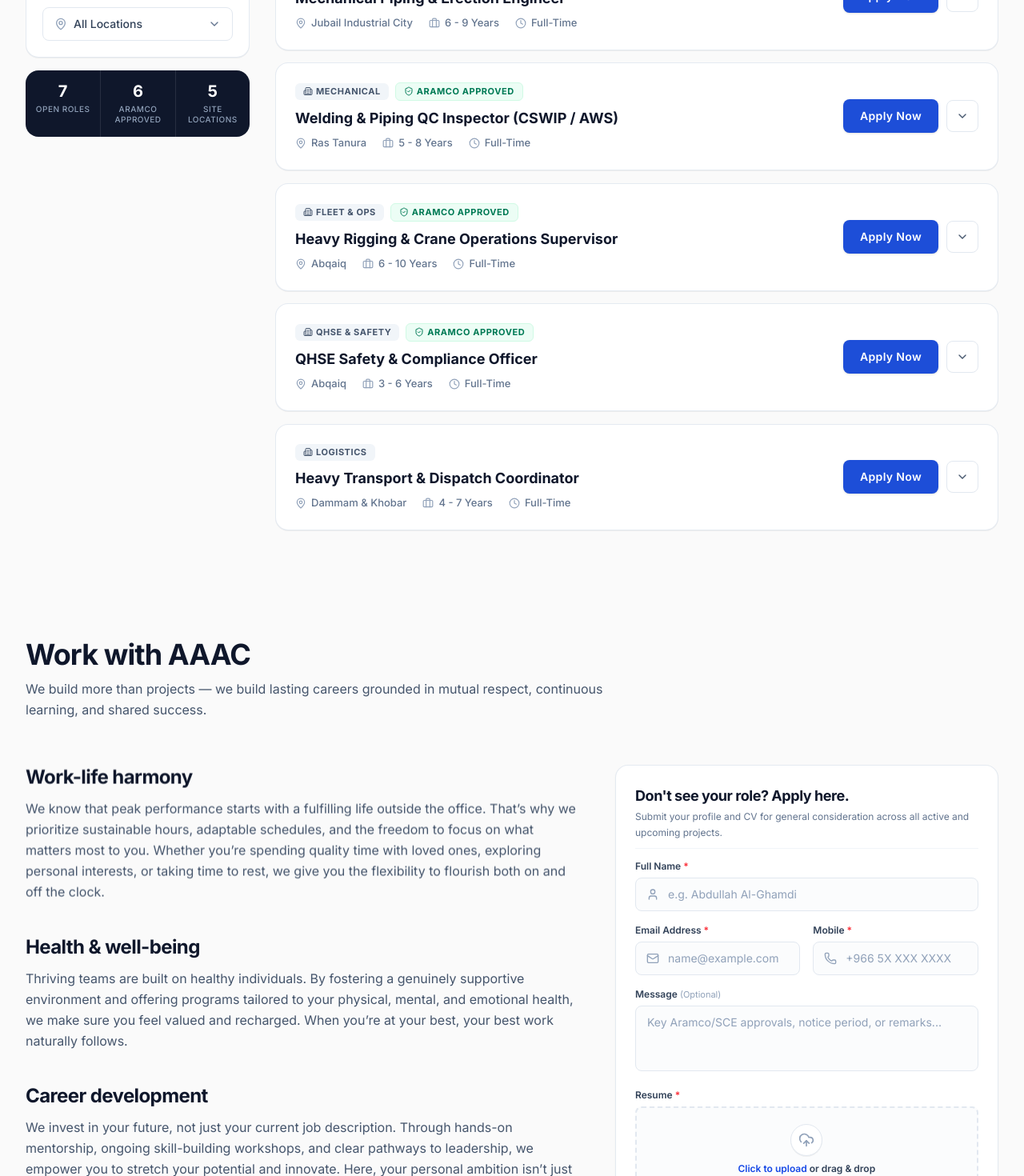
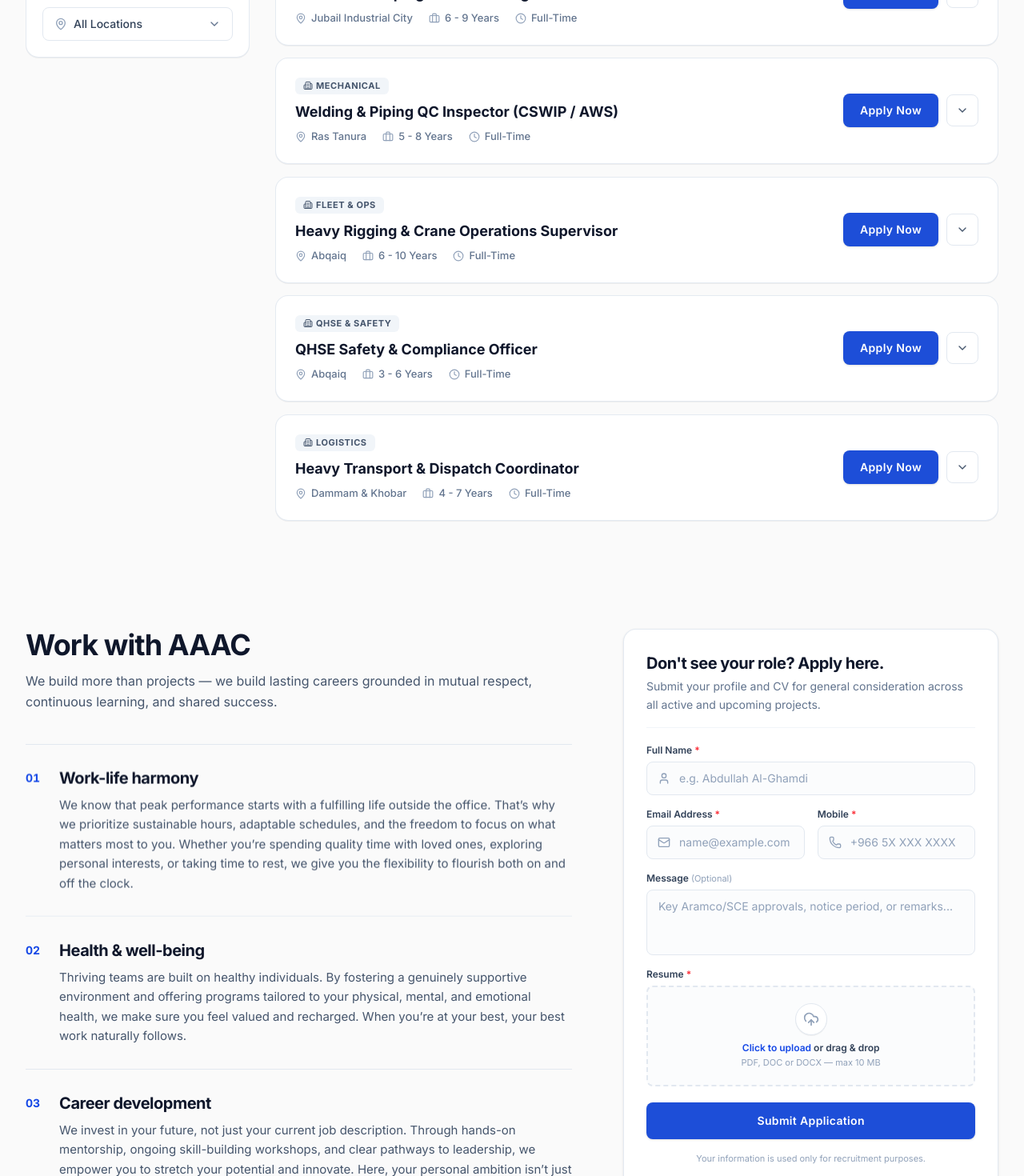
Before and after one commit to mindstory-webteam/alattaf, a Next.js app: page /career in a window 1280 px wide. Shown: the part 1040-2510 px from the top of the page at 80% size. Built offline with nearby package versions, Linux system fonts and the light colour scheme.

Commit message:
changes that in career

```diff
--- a/components/ApplicationForm.tsx
+++ b/components/ApplicationForm.tsx
@@ -268,7 +268,7 @@ export default function ApplicationForm({
           value={formData.message}
           onChange={(e) => setFormData({ ...formData, message: e.target.value })}
           placeholder="Key Aramco/SCE approvals, notice period, or remarks..."
-          className={inputClass.replace("pl-10", "pl-3.5") + " resize-none"}
+          className={inputClass.replace("pl-10", "pl-3.5") + " block resize-none"}
         />
       </div>
 
--- a/components/CareerRolesSection.tsx
+++ b/components/CareerRolesSection.tsx
@@ -8,7 +8,6 @@ import {
   Check,
   X,
   Briefcase,
-  ShieldCheck,
   SlidersHorizontal,
   RotateCcw,
   CheckCircle2,
@@ -281,8 +280,6 @@ export default function CareerRolesSection() {
 
   const activeDeptLabel =
     departmentsList.find((d) => d.slug === activeDept)?.label ?? "All";
-  const aramcoCount = jobsData.filter((j) => j.aramcoApproved).length;
-  const siteCount = new Set(jobsData.map((j) => j.location)).size;
   const hasActiveFilters = activeDept !== "all" || activeLocation !== "All Locations";
 
   return (
@@ -404,24 +401,6 @@ export default function CareerRolesSection() {
           </div>
         </div>
 
-        {/* Quick stats (desktop) */}
-        <div className="hidden lg:grid grid-cols-3 bg-slate-900 rounded-2xl text-white overflow-hidden">
-          {[
-            { value: jobsData.length, label: "Open Roles" },
-            { value: aramcoCount, label: "Aramco Approved" },
-            { value: siteCount, label: "Site Locations" },
-          ].map((stat, i) => (
-            <div
-              key={stat.label}
-              className={`px-3 py-4 text-center ${i > 0 ? "border-l border-white/10" : ""}`}
-            >
-              <p className="text-xl font-bold leading-none">{stat.value}</p>
-              <p className="mt-1.5 text-[10px] font-medium uppercase tracking-wider text-slate-400 leading-tight">
-                {stat.label}
-              </p>
-            </div>
-          ))}
-        </div>
       </aside>
 
       {/* ───────────── RIGHT: Roles List ───────────── */}
@@ -495,12 +474,6 @@ export default function CareerRolesSection() {
                           <Building2 className="w-3 h-3" />
                           {job.department}
                         </span>
-                        {job.aramcoApproved && (
-                          <span className="inline-flex items-center gap-1 px-2.5 py-0.5 rounded-md bg-emerald-50 border border-emerald-100 text-[11px] font-bold uppercase tracking-wider text-emerald-700">
-                            <ShieldCheck className="w-3 h-3" />
-                            Aramco Approved
-                          </span>
-                        )}
                       </div>
 
                       <h3 className="text-base sm:text-lg font-bold text-slate-900 leading-snug">
@@ -718,12 +691,6 @@ export default function CareerRolesSection() {
                   ))}
                 </div>
 
-                {selectedJobForModal.aramcoApproved && (
-                  <div className="mt-5 inline-flex items-center gap-1.5 px-3 py-1 rounded-full bg-emerald-400/15 border border-emerald-300/30 text-xs font-semibold text-emerald-100">
-                    <ShieldCheck className="w-3.5 h-3.5" />
-                    Aramco Approved Role
-                  </div>
-                )}
 
                 <div className="hidden md:block mt-7 pt-6 border-t border-white/15">
                   <p className="text-[11px] font-bold uppercase tracking-wider text-blue-200 mb-3">
--- a/components/WorkWithAAACSection.tsx
+++ b/components/WorkWithAAACSection.tsx
@@ -26,44 +26,53 @@ export default function WorkWithAAACSection() {
   return (
     <section className="w-full py-12 sm:py-16 lg:py-20 font-sans">
       <div className="mx-auto w-full max-w-[1475px] px-4 sm:px-6 lg:px-8">
+        <div className="grid grid-cols-1 lg:grid-cols-12 gap-10 lg:gap-16 items-start">
+          {/* Left Column: Header + Pillars */}
+          <div className="lg:col-span-7">
             {/* Section Header */}
-        <div className="max-w-3xl mb-10 sm:mb-14">
+            <div className="max-w-2xl">
               <h2 className="text-2xl sm:text-3xl lg:text-4xl font-bold text-slate-900 tracking-tight">
                 Work with AAAC
               </h2>
-          <p className="mt-2.5 text-sm sm:text-base text-slate-600 leading-relaxed">
-            We build more than projects — we build lasting careers grounded in mutual respect, continuous learning, and shared success.
+              <p className="mt-3 text-sm sm:text-base text-slate-600 leading-relaxed">
+                We build more than projects — we build lasting careers grounded in mutual respect,
+                continuous learning, and shared success.
               </p>
             </div>
 
-        {/* 2-Column Layout */}
-        <div className="grid grid-cols-1 lg:grid-cols-12 gap-8 lg:gap-12 items-start">
-          {/* Left Column (7 cols): Clean Typography Pillars (No BG, No Borders) */}
-          <div className="lg:col-span-7 space-y-8 sm:space-y-10">
+            {/* Pillars */}
+            <div className="mt-8 sm:mt-10 divide-y divide-slate-200 border-t border-slate-200">
               {pillars.map((pillar, idx) => (
                 <Reveal key={pillar.title} delay={idx * 100}>
-                <div className="space-y-2.5">
-                  <h3 className="text-xl sm:text-2xl font-bold text-slate-900 tracking-tight">
+                  <div className="py-6 sm:py-7 grid grid-cols-[auto_1fr] gap-4 sm:gap-6">
+                    <span className="text-sm font-bold text-blue-700 tabular-nums pt-1">
+                      {String(idx + 1).padStart(2, "0")}
+                    </span>
+                    <div className="space-y-2">
+                      <h3 className="text-lg sm:text-xl font-bold text-slate-900 tracking-tight">
                         {pillar.title}
                       </h3>
-                  <p className="text-sm sm:text-base text-slate-600 leading-relaxed">
+                      <p className="text-sm sm:text-[15px] text-slate-600 leading-relaxed">
                         {pillar.content}
                       </p>
+                    </div>
                   </div>
                 </Reveal>
               ))}
             </div>
+          </div>
 
-          {/* Right Column (5 cols): Compact Application Card */}
-          <div className="lg:col-span-5">
+          {/* Right Column: Application Card (top aligned with heading) */}
+          <div className="lg:col-span-5 lg:sticky lg:top-24">
             <Reveal delay={150}>
-              <div className="bg-white rounded-2xl border border-slate-200/90 p-5 sm:p-6 shadow-xs">
-                <div className="mb-3.5 pb-2.5 border-b border-slate-100">
-                  <h3 className="text-base sm:text-lg font-bold text-slate-900 tracking-tight">
+              <div className="bg-white rounded-2xl border border-slate-200/90 p-5 sm:p-7 shadow-sm">
+                <div className="mb-5 pb-4 border-b border-slate-100">
+                  <h3 className="text-lg sm:text-xl font-bold text-slate-900 tracking-tight">
                     Don&apos;t see your role? Apply here.
                   </h3>
-                  <p className="text-xs text-slate-500 mt-0.5 leading-relaxed">
-                    Submit your profile and CV for general consideration across all active and upcoming projects.
+                  <p className="text-xs sm:text-sm text-slate-500 mt-1 leading-relaxed">
+                    Submit your profile and CV for general consideration across all active and
+                    upcoming projects.
                   </p>
                 </div>
 
```
Lines whose indentation alone changed are shown as unchanged.
